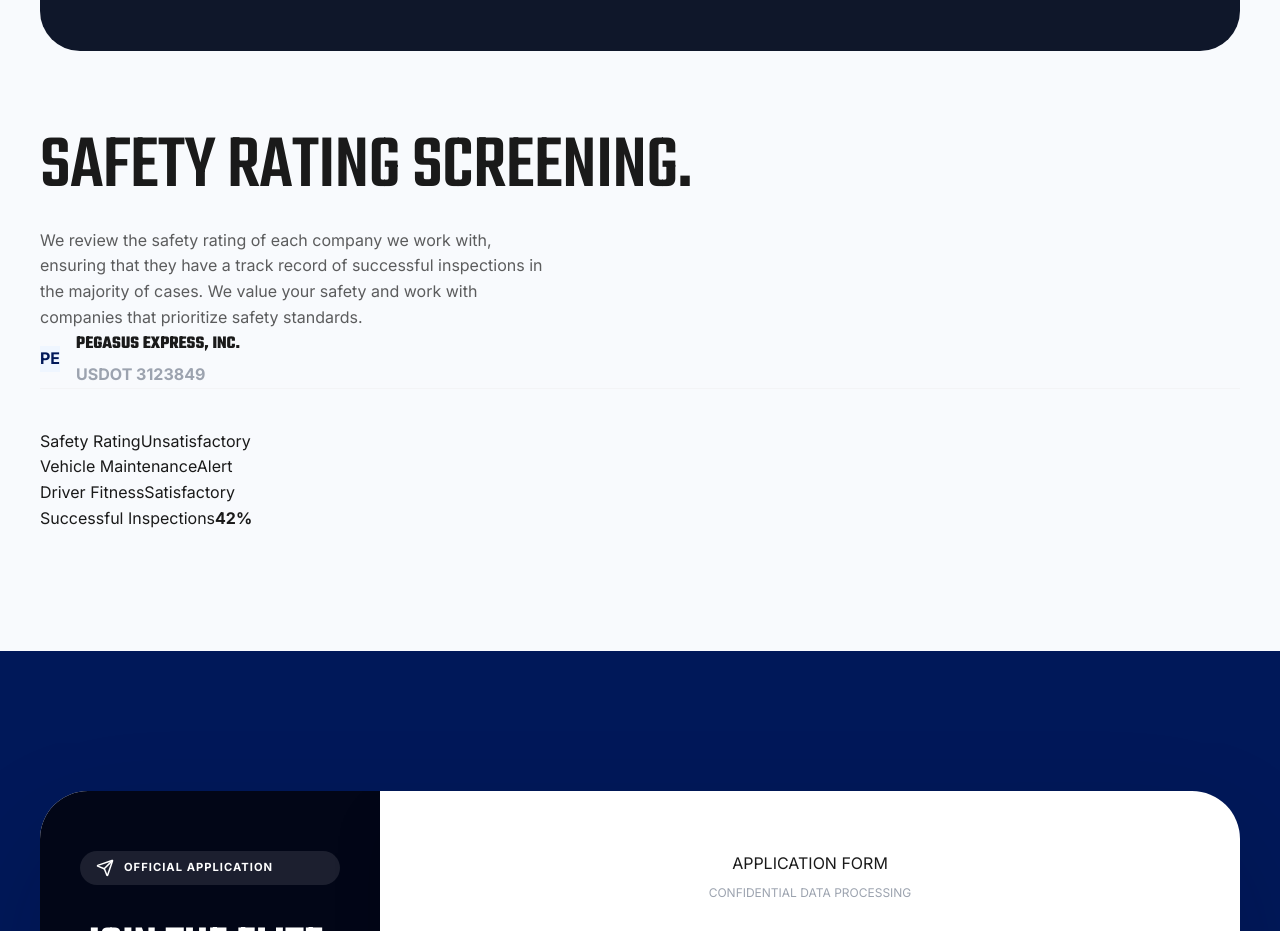
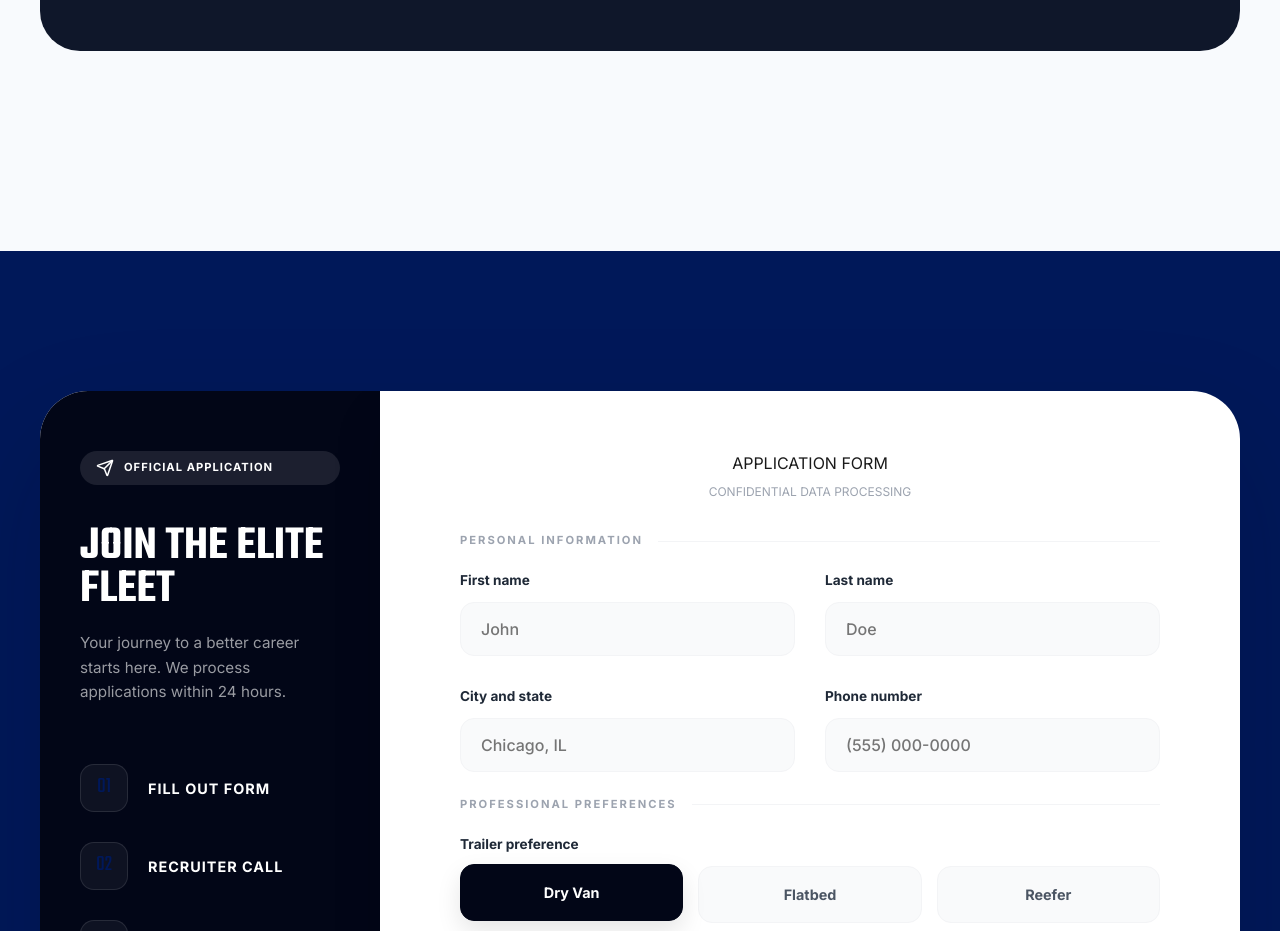
Before and after one commit to temurbek1306/LogisticsMVP, a Next.js app: page /work-with-us in a window 1280 px wide. Shown: the part 10180-11111 px from the top of the page. Built offline with nearby package versions, Linux system fonts and the light colour scheme.

Commit message:
Remove Safety Rating Screening section from AmenitiesAndSafetySection

```diff
--- a/src/app/work-with-us/components/AmenitiesAndSafetySection.tsx
+++ b/src/app/work-with-us/components/AmenitiesAndSafetySection.tsx
@@ -28,56 +28,6 @@
           </div>
         </ScrollReveal>
 
-        {/* Safety Section */}
-        <div className="safety-grid mt-20">
-          <div className="safety-content">
-            <AnimatedTitle
-              text="SAFETY RATING SCREENING."
-              className="title-large text-dark"
-            />
-            <ScrollReveal direction="up" delay={0.3}>
-              <p className="mt-4 opacity-70 max-w-lg">
-                We review the safety rating of each company we work with, ensuring that they have a track record of successful inspections in the majority of cases. We value your safety and work with companies that prioritize safety standards.
-              </p>
-            </ScrollReveal>
-          </div>
-
-          <ScrollReveal direction="left" delay={0.4}>
-            <div className="vetting-dashboard relative">
-               <div className="flex justify-between items-center mb-10 pb-6 border-b border-gray-100">
-                  <div className="flex gap-4 items-center">
-                    <div className="w-14 h-14 bg-blue-50 flex-center rounded-2xl text-blue font-bold shadow-sm">PE</div>
-                    <div>
-                      <h4 className="text-dark font-bold text-lg leading-tight">Pegasus Express, Inc.</h4>
-                      <p className="text-[11px] uppercase tracking-widest text-gray-400 font-bold mt-1">USDOT 3123849</p>
-                    </div>
-                  </div>
-                   {/* Removed Rejected status */}
-
-               </div>
-
-               <div className="space-y-4">
-                 <div className="report-item">
-                    <span className="report-label">Safety Rating</span>
-                    <span className="status-failed report-status">Unsatisfactory</span>
-                 </div>
-                 <div className="report-item">
-                    <span className="report-label">Vehicle Maintenance</span>
-                    <span className="status-failed report-status">Alert</span>
-                 </div>
-                 <div className="report-item">
-                    <span className="report-label">Driver Fitness</span>
-                    <span className="status-passed report-status">Satisfactory</span>
-                 </div>
-                 <div className="report-item">
-                    <span className="report-label">Successful Inspections</span>
-                    <span className="font-bold text-dark">42%</span>
-                 </div>
-               </div>
-            </div>
-          </ScrollReveal>
-        </div>
-
       </div>
     </section>
   );
```
